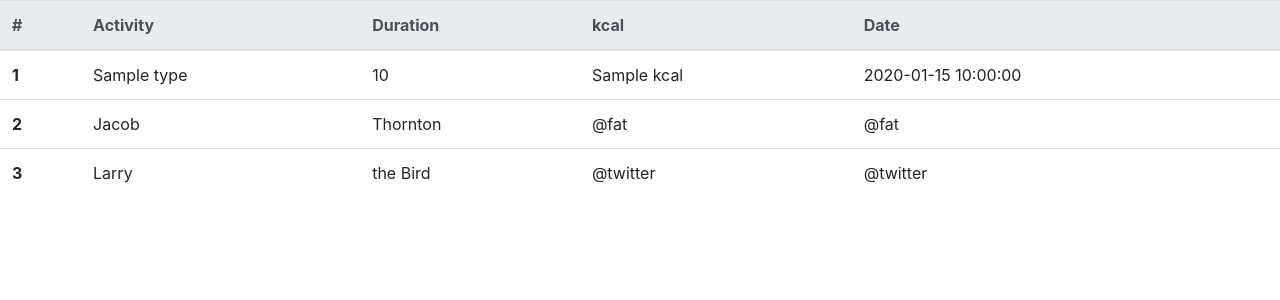
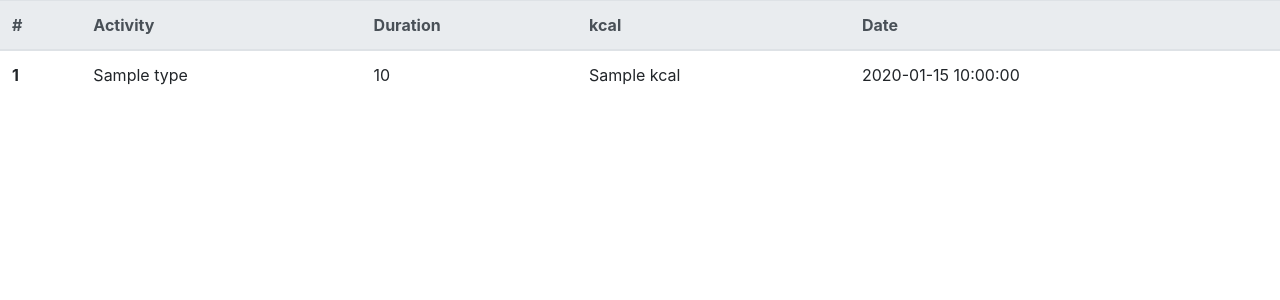
Before and after one commit to Kenailog/workout-tracker, a Symfony app: template templates/show/index.html.twig in a window 1280 px wide. Shown: the part 56-356 px from the top of the page. Run offline with Twig, Linux system fonts and the light colour scheme; the template is opened without the code that fills it: most values are stand-ins (such as "Sample title", 1, 10 or a date in 2020); some libraries are stand-ins or nearby versions.

Commit message:
add show records from database

```diff
--- a/src/Controller/AddController.php
+++ b/src/Controller/AddController.php
@@ -19,7 +19,7 @@ class AddController extends AbstractController
         $form = $this->createForm(NewActivityType::class, $activity);
         $form->handleRequest($request);
 
-        if ($form->isSubmitted()) {
+        if ($form->isSubmitted() && $form->isValid()) {
             $entityManager = $this->getDoctrine()->getManager();
             $entityManager->persist($activity);
             $entityManager->flush();
--- a/src/Controller/MainController.php
+++ b/src/Controller/MainController.php
@@ -12,8 +12,6 @@ class MainController extends AbstractController
      */
     public function index()
     {
-        return $this->render('main/index.html.twig', [
-            'controller_name' => 'MainController',
-        ]);
+        return $this->render('main/index.html.twig', []);
     }
 }
--- a/templates/show/index.html.twig
+++ b/templates/show/index.html.twig
@@ -15,27 +15,15 @@
             </tr>
         </thead>
         <tbody>
-            <tr>
-                <th scope="row">1</th>
-                <td>{{ type }}</td>
-                <td>{{ duration }}</td>
-                <td>{{ kcal }}</td>
-                <td>{{ date }}</td>
-            </tr>
-            <tr>
-                <th scope="row">2</th>
-                <td>Jacob</td>
-                <td>Thornton</td>
-                <td>@fat</td>
-                <td>@fat</td>
-            </tr>
-            <tr>
-                <th scope="row">3</th>
-                <td>Larry</td>
-                <td>the Bird</td>
-                <td>@twitter</td>
-                <td>@twitter</td>
-            </tr>
+            {% for record in records %}
+                <tr>
+                    <th scope="row">1</th>
+                    <td>{{ record.type }}</td>
+                    <td>{{ record.duration }}</td>
+                    <td>{{ record.kcal }}</td>
+                    <td>{{ record.date }}</td>
+                </tr>
+            {% endfor %}
         </tbody>
     </table>
 {% endblock %}
```
Also changed, not shown: src/Controller/ShowController.php (+3 -12 lines).
